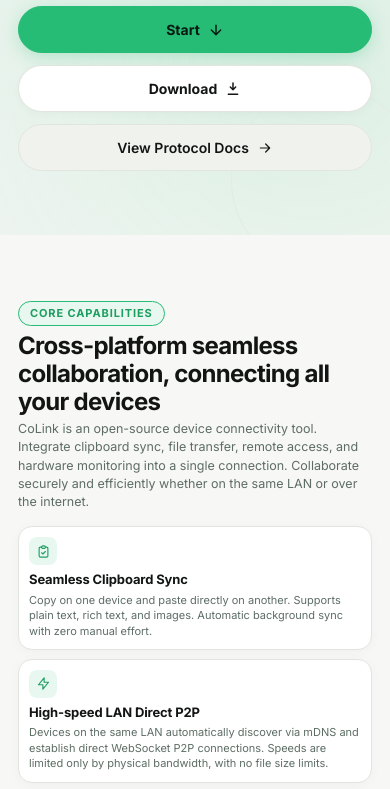
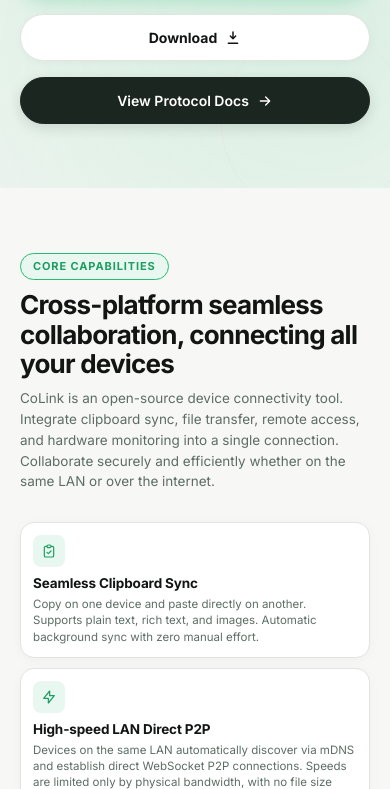
Before and after one commit to CoLinkDev/CoLinkDev.github.io, an Astro site: page / in a window 390 px wide. Shown: the part 254-1043 px from the top of the page. Built offline with nearby package versions, Linux system fonts and the light colour scheme; Astro itself is replaced by a stand-in of ours; a web font is replaced by a local one.

Commit message:
refactor(layout): redesign layout and improve responsive design
- remove hero brand logo from homepage
- increase container max-width to 1520px for wider layout
- add spring transition for smoother animations
- restructure navbar with CSS grid and left/center/right alignment
- refine dark theme colors and hover states for navbar and dropdowns
- adjust section padding, font sizes, and spacing for consistency
- update hero section layout with left-aligned content
- improve feature cards, security grid, and download cards with hover effects
- restructure footer with full-width layout and better spacing
- refine responsive breakpoints for tablet and mobile

```diff
--- a/src/styles/global.css
+++ b/src/styles/global.css
@@ -27,7 +27,7 @@
   --font-heading: "Google Sans", Inter, -apple-system, BlinkMacSystemFont, "Segoe UI", sans-serif;
 
   --nav-height: 64px;
-  --container-max: 1200px;
+  --container-max: 1520px;
   --radius-sm: 8px;
   --radius-md: 14px;
   --radius-lg: 18px;
@@ -39,6 +39,7 @@
 
   --transition-fast: 140ms ease;
   --transition-normal: 200ms ease;
+  --transition-spring: 420ms cubic-bezier(0.34, 1.25, 0.64, 1);
 }
 
 /* Dark Theme Tokens */
@@ -138,33 +139,83 @@
   right: 0;
   z-index: 1000;
   width: 100%;
-  padding: 12px 24px;
+  padding: 12px clamp(24px, 5vw, 80px);
   pointer-events: none;
+  box-sizing: border-box;
+  transition: padding var(--transition-spring);
 }
 
 .navbar {
   pointer-events: auto;
-  max-width: var(--container-max);
-  margin: 0 auto;
-  display: flex;
+  width: 100%;
+  max-width: 100%;
+  margin: 0;
+  display: grid;
+  grid-template-columns: 1fr auto 1fr;
   align-items: center;
-  justify-content: space-between;
-  padding: 6px 16px;
+  padding: 8px clamp(16px, 1.8vw, 28px);
   border-radius: var(--radius-pill);
-  background: rgba(247, 247, 245, 0.82);
+  background: rgba(247, 247, 245, 0.88);
   -webkit-backdrop-filter: blur(20px);
   backdrop-filter: blur(20px);
   border: 1px solid var(--border-subtle-translucent);
   box-shadow: var(--shadow-nav);
-  transition: background var(--transition-normal), border-color var(--transition-normal), box-shadow var(--transition-normal);
+  box-sizing: border-box;
+  transition: width var(--transition-spring), max-width var(--transition-spring), padding var(--transition-spring), background var(--transition-normal), border-color var(--transition-normal), box-shadow var(--transition-normal);
 }
 
 [data-theme="dark"] .navbar {
-  background: rgba(16, 22, 19, 0.88);
-  border-color: rgba(255, 255, 255, 0.1);
+  background: rgba(247, 247, 245, 0.92);
+  border-color: rgba(255, 255, 255, 0.4);
+  box-shadow: 0 12px 36px rgba(0, 0, 0, 0.35), 0 2px 8px rgba(0, 0, 0, 0.15);
+}
+
+[data-theme="dark"] .navbar .nav-brand {
+  color: #111613;
+}
+
+[data-theme="dark"] .navbar .mark path {
+  fill: #111613;
+}
+
+[data-theme="dark"] .navbar .nav-links li a {
+  color: #55625a;
+}
+
+[data-theme="dark"] .navbar .nav-links li a:hover {
+  color: #111613;
+  background: rgba(38, 188, 117, 0.14);
+}
+
+[data-theme="dark"] .navbar .nav-links li a.is-active {
+  color: #0f4f31;
+  background: var(--brand-green-light);
+}
+
+[data-theme="dark"] .navbar .lang-btn,
+[data-theme="dark"] .navbar .theme-btn {
+  background: #ffffff;
+  border-color: rgba(0, 0, 0, 0.12);
+  color: #111613;
+}
+
+[data-theme="dark"] .navbar .lang-btn:hover,
+[data-theme="dark"] .navbar .theme-btn:hover {
+  border-color: var(--brand-green);
+  color: var(--brand-green-dark);
+}
+
+[data-theme="dark"] .navbar .nav-gh-btn {
+  background: #111613;
+  color: #ffffff;
+}
+
+[data-theme="dark"] .navbar .nav-toggle {
+  color: #111613;
 }
 
 .nav-brand {
+  justify-self: start;
   display: flex;
   align-items: center;
   gap: 10px;
@@ -193,6 +244,7 @@
 }
 
 .nav-links {
+  justify-self: center;
   display: flex;
   align-items: center;
   gap: 4px;
@@ -222,12 +274,8 @@
   font-weight: 700;
 }
 
-[data-theme="dark"] .nav-links li a.is-active {
-  color: #4fe89b;
-  background: rgba(38, 188, 117, 0.2);
-}
-
 .nav-right-actions {
+  justify-self: end;
   display: flex;
   align-items: center;
   gap: 8px;
@@ -349,11 +397,29 @@
   background: var(--brand-green-tint);
 }
 
+[data-theme="dark"] .lang-dropdown,
+[data-theme="dark"] .theme-dropdown {
+  background: #ffffff;
+  border-color: rgba(0, 0, 0, 0.12);
+  box-shadow: 0 14px 40px rgba(0, 0, 0, 0.25);
+}
+
+[data-theme="dark"] .lang-option,
+[data-theme="dark"] .theme-option {
+  color: #55625a;
+}
+
 [data-theme="dark"] .lang-option:hover,
-[data-theme="dark"] .theme-option:hover,
+[data-theme="dark"] .theme-option:hover {
+  background: var(--brand-green-light);
+  color: var(--brand-green-dark);
+}
+
 [data-theme="dark"] .lang-option.is-active,
 [data-theme="dark"] .theme-option.is-active {
-  color: #4fe89b;
+  font-weight: 700;
+  color: var(--brand-green-dark);
+  background: var(--brand-green-tint);
 }
 
 .nav-gh-btn {
@@ -439,37 +505,46 @@
   max-height: 100dvh;
   display: flex;
   flex-direction: column;
-  justify-content: center;
-  align-items: center;
+  justify-content: flex-start;
+  align-items: stretch;
   box-sizing: border-box;
-  padding: clamp(50px, 6.5vh, 76px) clamp(20px, 4vw, 48px);
+  padding-top: calc(var(--nav-height) + clamp(16px, 2.5vh, 32px));
+  padding-bottom: clamp(16px, 2.5vh, 32px);
+  padding-left: clamp(24px, 5vw, 80px);
+  padding-right: clamp(24px, 5vw, 80px);
   scroll-snap-align: start;
   scroll-snap-stop: always;
   overflow: hidden;
+  transition: padding var(--transition-spring);
 }
 
 .section-inner {
   width: 100%;
-  max-width: var(--container-max);
-  margin: 0 auto;
+  max-width: 100%;
+  margin: 0;
   display: flex;
   flex-direction: column;
-  justify-content: center;
+  align-items: flex-start;
+  justify-content: flex-start;
   position: relative;
   z-index: 1;
+  height: 100%;
+  flex: 1;
 }
 
 /* Common Section Headers */
 .section-header {
-  max-width: 820px;
-  margin-bottom: clamp(10px, 1.8vh, 18px);
+  width: 100%;
+  max-width: 980px;
+  text-align: left;
+  margin-bottom: clamp(22px, 3.5vh, 40px);
 }
 
 .section-badge {
   display: inline-flex;
   align-items: center;
-  gap: 5px;
-  padding: 3px 11px;
+  gap: 6px;
+  padding: 4px 12px;
   border: 1px solid var(--border-hover);
   border-radius: var(--radius-pill);
   background: var(--brand-green-light);
@@ -478,7 +553,7 @@
   font-weight: 700;
   letter-spacing: 0.08em;
   text-transform: uppercase;
-  margin-bottom: clamp(4px, 0.8vh, 8px);
+  margin-bottom: clamp(8px, 1.2vh, 12px);
 }
 
 [data-theme="dark"] .section-badge {
@@ -487,37 +562,55 @@
 }
 
 .section-heading {
-  margin: 0 0 clamp(4px, 0.6vh, 6px);
-  font-size: clamp(24px, 3.2vw, 34px);
+  margin: 0 0 clamp(6px, 1vh, 10px);
+  font-size: clamp(26px, 3.2vw, 42px);
   font-weight: 700;
   letter-spacing: -0.03em;
   line-height: 1.15;
   color: var(--text-primary);
+  text-align: left;
+  font-family: var(--font-heading);
 }
 
 .section-desc {
   margin: 0;
   color: var(--text-secondary);
-  font-size: clamp(12.5px, 1.15vw, 14px);
-  line-height: 1.45;
+  font-size: clamp(13.5px, 1.2vw, 16px);
+  line-height: 1.55;
+  text-align: left;
+  font-family: var(--font-sans);
 }
 
 /* ==========================================================================
-   Section 0: Hero Section (全屏首屏)
+   Section 0: Hero Section (主页居中、醒目开阔)
    ========================================================================== */
 
 .hero-section {
   position: relative;
   overflow: hidden;
+  display: flex;
+  flex-direction: column;
+  justify-content: center;
+  align-items: stretch;
+  padding-top: calc(var(--nav-height) + clamp(16px, 2vh, 32px));
+  padding-bottom: clamp(24px, 4vh, 48px);
   background:
-    radial-gradient(circle at 80% 65%, rgba(38, 188, 117, 0.12), transparent 32rem),
-    radial-gradient(circle at 20% 25%, rgba(38, 188, 117, 0.06), transparent 26rem);
+    radial-gradient(circle at 80% 65%, rgba(38, 188, 117, 0.12), transparent 36rem),
+    radial-gradient(circle at 20% 25%, rgba(38, 188, 117, 0.06), transparent 28rem);
+}
+
+.hero-section .section-inner {
+  display: flex;
+  flex-direction: column;
+  justify-content: center;
+  align-items: flex-start;
+  height: 100%;
 }
 
 .hero-section::before {
   position: absolute;
-  right: clamp(-100px, -5vw, -30px);
-  bottom: clamp(-120px, -7vw, -40px);
+  right: clamp(-80px, -4vw, -20px);
+  bottom: clamp(-100px, -6vw, -30px);
   width: min(48vw, 680px);
   aspect-ratio: 1;
   border: 1px solid var(--border-subtle);
@@ -527,46 +620,36 @@
   opacity: 0.6;
 }
 
-.hero-brand {
-  display: inline-flex;
-  align-items: center;
-  gap: 12px;
-  font-size: 28px;
-  font-weight: 700;
-  color: var(--text-primary);
-  margin-bottom: clamp(14px, 2.5vh, 24px);
-}
-
-.hero-brand .mark {
-  width: 32px;
-  height: 32px;
-}
-
 .hero-content {
-  max-width: 780px;
+  align-self: flex-start;
+  margin: 0;
+  max-width: 980px;
+  text-align: left;
 }
 
 .hero-eyebrow {
-  margin: 0 0 clamp(10px, 1.8vh, 16px);
+  margin: 0 0 clamp(12px, 2vh, 20px);
   color: var(--text-secondary);
-  font-size: clamp(13px, 1.3vw, 15px);
+  font-size: clamp(13.5px, 1.3vw, 16px);
   font-weight: 600;
   letter-spacing: 0.08em;
 }
 
 .hero-title {
-  margin: 0 0 clamp(20px, 3.5vh, 36px);
-  font-size: clamp(52px, 8.5vw, 100px);
+  margin: 0 0 clamp(24px, 4vh, 48px);
+  font-size: clamp(52px, 8.5vw, 108px);
   font-weight: 700;
   letter-spacing: -0.045em;
-  line-height: 0.95;
+  line-height: 0.96;
   color: var(--text-primary);
+  text-align: left;
 }
 
 .hero-actions {
   display: flex;
   align-items: center;
-  gap: 12px;
+  justify-content: flex-start;
+  gap: 16px;
   flex-wrap: wrap;
 }
 
@@ -622,19 +705,36 @@
   display: inline-flex;
   align-items: center;
   gap: 8px;
-  padding: 12px 20px;
-  border: 1px solid var(--border-subtle);
+  padding: 12px 22px;
+  border: 1px solid #1c2620;
   border-radius: var(--radius-pill);
-  background: var(--bg-surface-subtle);
-  color: var(--text-primary);
+  background: #1c2620;
+  color: #ffffff;
   font-size: 14px;
   font-weight: 600;
   text-decoration: none;
-  transition: border-color var(--transition-normal), color var(--transition-normal);
+  box-shadow: 0 4px 14px rgba(0, 0, 0, 0.12);
+  transition: background var(--transition-normal), border-color var(--transition-normal), color var(--transition-normal), box-shadow var(--transition-normal);
 }
 
 .protocol-link:hover {
-  border-color: var(--text-primary);
+  background: #2b3a31;
+  border-color: #2b3a31;
+  color: #ffffff;
+  box-shadow: 0 6px 18px rgba(0, 0, 0, 0.18);
+}
+
+[data-theme="dark"] .protocol-link {
+  background: rgba(255, 255, 255, 0.1);
+  border-color: rgba(255, 255, 255, 0.22);
+  color: #ffffff;
+  box-shadow: 0 4px 14px rgba(0, 0, 0, 0.3);
+}
+
+[data-theme="dark"] .protocol-link:hover {
+  background: rgba(255, 255, 255, 0.18);
+  border-color: rgba(255, 255, 255, 0.38);
+  color: #ffffff;
 }
 
 .protocol-link svg {
@@ -644,7 +744,7 @@
   stroke: currentColor;
   stroke-linecap: round;
   stroke-linejoin: round;
-  stroke-width: 1.8;
+  stroke-width: 2;
 }
 
 /* ==========================================================================
@@ -658,34 +758,39 @@
 .feature-grid-9 {
   display: grid;
   grid-template-columns: repeat(3, 1fr);
-  gap: clamp(6px, 1vh, 12px) clamp(8px, 1.2vw, 16px);
+  gap: clamp(8px, 1.2vh, 14px) clamp(10px, 1.4vw, 18px);
+  width: 100%;
 }
 
 .feature-card {
   display: flex;
   flex-direction: column;
-  padding: clamp(8px, 1.2vh, 14px) clamp(10px, 1.2vw, 16px);
+  align-items: flex-start;
+  text-align: left;
+  padding: clamp(10px, 1.4vh, 16px) clamp(12px, 1.3vw, 18px);
   border: 1px solid var(--border-subtle);
   border-radius: var(--radius-md);
   background: var(--bg-surface);
   box-shadow: var(--shadow-card);
-  transition: border-color var(--transition-normal);
+  transition: border-color var(--transition-normal), box-shadow var(--transition-normal);
 }
 
 .feature-card:hover {
   border-color: var(--brand-green);
+  box-shadow: 0 4px 16px var(--brand-green-tint);
 }
 
 .feature-icon-box {
   display: flex;
   align-items: center;
   justify-content: center;
-  width: 28px;
-  height: 28px;
+  width: 32px;
+  height: 32px;
   border-radius: var(--radius-sm);
   background: var(--brand-green-light);
   color: var(--brand-green-dark);
-  margin-bottom: clamp(4px, 0.6vh, 8px);
+  margin-bottom: clamp(4px, 0.7vh, 8px);
+  flex-shrink: 0;
 }
 
 [data-theme="dark"] .feature-icon-box {
@@ -693,8 +798,8 @@
 }
 
 .feature-icon-box svg {
-  width: 15px;
-  height: 15px;
+  width: 16px;
+  height: 16px;
   fill: none;
   stroke: currentColor;
   stroke-linecap: round;
@@ -704,17 +809,19 @@
 
 .feature-title {
   margin: 0 0 3px;
-  font-size: clamp(13px, 1.15vw, 14.5px);
+  font-size: clamp(13.5px, 1.15vw, 15px);
   font-weight: 700;
   color: var(--text-primary);
   letter-spacing: -0.01em;
+  text-align: left;
 }
 
 .feature-card p {
   margin: 0;
   color: var(--text-secondary);
-  font-size: clamp(11px, 0.95vw, 12px);
-  line-height: 1.4;
+  font-size: clamp(11.5px, 0.95vw, 12.5px);
+  line-height: 1.42;
+  text-align: left;
 }
 
 /* ==========================================================================
@@ -740,9 +847,9 @@
 
 .cb-viewer {
   display: grid;
-  grid-template-columns: minmax(320px, 1.15fr) minmax(280px, 1fr);
-  gap: clamp(20px, 3.5vw, 48px);
-  align-items: center;
+  grid-template-columns: minmax(360px, 1.3fr) minmax(300px, 1fr);
+  gap: clamp(24px, 4.5vw, 64px);
+  align-items: stretch;
   width: 100%;
 }
 
@@ -750,17 +857,17 @@
   position: relative;
   width: 100%;
   display: flex;
-  justify-content: center;
-  align-items: center;
+  justify-content: flex-start;
+  align-items: flex-start;
 }
 
 .cb-stage-img-box {
   position: relative;
   width: 100%;
-  max-height: min(420px, 50vh);
+  max-height: min(460px, 52vh);
   display: flex;
   justify-content: center;
-  align-items: center;
+  align-items: flex-start;
   padding: 0;
   overflow: hidden;
   border: 1px solid rgba(255, 255, 255, 0.15);
@@ -780,7 +887,7 @@
   display: block;
   width: 100%;
   height: auto;
-  max-height: min(420px, 50vh);
+  max-height: min(460px, 52vh);
   object-fit: contain;
   border-radius: calc(var(--radius-lg) - 1px);
   transition: opacity 140ms ease;
@@ -791,41 +898,48 @@
   flex-direction: column;
   gap: clamp(10px, 1.6vh, 16px);
   align-items: flex-start;
+  text-align: left;
+  margin-top: 0;
+  padding-top: 0;
+  height: 100%;
 }
 
 .cb-content-box {
   display: flex;
   flex-direction: column;
-  gap: 6px;
+  gap: 8px;
+  text-align: left;
 }
 
 .cb-item-title {
   margin: 0;
-  font-size: clamp(18px, 2vw, 24px);
+  font-size: clamp(22px, 2.6vw, 32px);
   font-weight: 700;
   color: #ffffff;
   letter-spacing: -0.015em;
   line-height: 1.2;
+  text-align: left;
 }
 
 .cb-item-desc {
   margin: 0;
   color: #a4b5ab;
-  font-size: clamp(13px, 1.15vw, 14.5px);
-  line-height: 1.55;
-  max-width: 48ch;
+  font-size: clamp(14px, 1.25vw, 16px);
+  line-height: 1.65;
+  max-width: 54ch;
+  text-align: left;
 }
 
 .cb-dots {
   display: flex;
   align-items: center;
-  gap: 7px;
+  gap: 8px;
   margin-top: 2px;
 }
 
 .cb-dot {
-  width: 24px;
-  height: 5px;
+  width: 28px;
+  height: 6px;
   border-radius: 3px;
   border: none;
   background: rgba(255, 255, 255, 0.2);
@@ -839,29 +953,29 @@
 }
 
 .cb-dot.is-active {
-  width: 36px;
+  width: 44px;
   background: var(--brand-green);
 }
 
 .cb-actions {
   display: flex;
   align-items: center;
-  gap: 12px;
+  gap: 14px;
   margin-top: 4px;
 }
 
 .btn-yt-demo {
   display: inline-flex;
   align-items: center;
-  gap: 7px;
-  padding: 8px 18px;
+  gap: 8px;
+  padding: 10px 22px;
   border-radius: var(--radius-pill);
   background: #ff0000;
   color: #ffffff;
-  font-size: 13px;
+  font-size: 13.5px;
   font-weight: 700;
   text-decoration: none;
-  box-shadow: 0 4px 12px rgba(255, 0, 0, 0.25);
+  box-shadow: 0 4px 14px rgba(255, 0, 0, 0.28);
   transition: opacity var(--transition-fast);
 }
 
@@ -870,34 +984,35 @@
 }
 
 .btn-yt-demo svg {
-  width: 15px;
-  height: 15px;
+  width: 16px;
+  height: 16px;
   fill: currentColor;
 }
 
 .cb-switch-hint {
   display: inline-flex;
   align-items: center;
-  gap: 10px;
-  margin-top: 4px;
+  gap: 12px;
+  margin-top: auto;
+  margin-bottom: 0;
   pointer-events: none;
   user-select: none;
   opacity: 0.95;
 }
 
 .cb-dashed-line {
-  width: 64px;
-  height: 20px;
+  width: 72px;
+  height: 22px;
 }
 
 .cb-hint-text {
-  font-size: 15px;
+  font-size: clamp(15px, 1.4vw, 18px);
   font-weight: 700;
   color: var(--brand-green);
 }
 
 /* ==========================================================================
-   Section 3: Security & Privacy (安全与隐私 - 3+2 对称排版)
+   Section 3: Security & Privacy (安全与隐私 - 3+2 稳健排版)
    ========================================================================== */
 
 .security-section {
@@ -907,7 +1022,8 @@
 .sec-specs-grid {
   display: grid;
   grid-template-columns: repeat(6, 1fr);
-  gap: clamp(8px, 1.2vh, 14px) clamp(8px, 1.2vw, 16px);
+  gap: clamp(10px, 1.4vh, 16px) clamp(12px, 1.5vw, 20px);
+  width: 100%;
 }
 
 .spec-item:nth-child(1),
@@ -916,27 +1032,27 @@
   grid-column: span 2;
 }
 
-.spec-item:nth-child(4) {
-  grid-column: 2 / span 2;
-}
-
+.spec-item:nth-child(4),
 .spec-item:nth-child(5) {
-  grid-column: 4 / span 2;
+  grid-column: span 3;
 }
 
 .spec-item {
   display: flex;
   flex-direction: column;
-  padding: clamp(10px, 1.4vh, 16px) clamp(12px, 1.4vw, 18px);
+  align-items: flex-start;
+  text-align: left;
+  padding: clamp(12px, 1.5vh, 18px) clamp(14px, 1.4vw, 20px);
   border: 1px solid var(--border-subtle);
   border-radius: var(--radius-md);
   background: var(--bg-surface);
   box-shadow: var(--shadow-card);
-  transition: border-color var(--transition-normal);
+  transition: border-color var(--transition-normal), box-shadow var(--transition-normal);
 }
 
 .spec-item:hover {
   border-color: var(--brand-green);
+  box-shadow: 0 4px 16px var(--brand-green-tint);
 }
 
 .spec-icon {
@@ -949,6 +1065,7 @@
   background: var(--brand-green-light);
   color: var(--brand-green-dark);
   margin-bottom: clamp(6px, 0.8vh, 10px);
+  flex-shrink: 0;
 }
 
 [data-theme="dark"] .spec-icon {
@@ -965,19 +1082,28 @@
   stroke-width: 1.8;
 }
 
+.spec-content {
+  display: flex;
+  flex-direction: column;
+  align-items: flex-start;
+  text-align: left;
+}
+
 .spec-content h4 {
-  margin: 0 0 3px;
-  font-size: clamp(13.5px, 1.2vw, 15px);
+  margin: 0 0 4px;
+  font-size: clamp(14.5px, 1.2vw, 16.5px);
   font-weight: 700;
   color: var(--text-primary);
   letter-spacing: -0.01em;
+  text-align: left;
 }
 
 .spec-content p {
   margin: 0;
   color: var(--text-secondary);
-  font-size: clamp(11.5px, 0.95vw, 12.5px);
-  line-height: 1.45;
+  font-size: clamp(11.8px, 0.95vw, 12.8px);
+  line-height: 1.48;
+  text-align: left;
 }
 
 /* ==========================================================================
@@ -991,28 +1117,34 @@
 .download-cards-grid {
   display: grid;
   grid-template-columns: repeat(5, 1fr);
-  gap: clamp(8px, 1.2vw, 14px);
+  gap: clamp(10px, 1.4vw, 18px);
+  width: 100%;
 }
 
 .dl-card {
   display: flex;
   flex-direction: column;
-  padding: clamp(12px, 1.6vh, 18px) clamp(10px, 1.2vw, 15px);
+  align-items: flex-start;
+  text-align: left;
+  padding: clamp(14px, 1.8vh, 20px) clamp(12px, 1.3vw, 16px);
   border: 1px solid var(--border-subtle);
   border-radius: var(--radius-md);
   background: var(--bg-surface);
   box-shadow: var(--shadow-card);
-  transition: border-color var(--transition-normal);
+  transition: border-color var(--transition-normal), box-shadow var(--transition-normal);
+  min-height: auto;
 }
 
 .dl-card:hover {
   border-color: var(--brand-green);
+  box-shadow: 0 4px 16px var(--brand-green-tint);
 }
 
 .dl-header {
   display: flex;
   align-items: center;
-  justify-content: space-between;
+  justify-content: flex-start;
+  width: 100%;
   margin-bottom: clamp(8px, 1.2vh, 12px);
 }
 
@@ -1020,11 +1152,12 @@
   display: flex;
   align-items: center;
   justify-content: center;
-  width: 40px;
-  height: 40px;
+  width: 38px;
+  height: 38px;
   border-radius: var(--radius-sm);
   background: var(--text-primary);
   color: var(--bg-main);
+  flex-shrink: 0;
 }
 
 .dl-platform-icon svg {
@@ -1040,17 +1173,19 @@
 
 .dl-card h3 {
   margin: 0 0 4px;
-  font-size: clamp(13.5px, 1.15vw, 15px);
+  font-size: clamp(14px, 1.15vw, 16px);
   font-weight: 700;
   color: var(--text-primary);
   letter-spacing: -0.01em;
+  text-align: left;
 }
 
 .dl-card p {
-  margin: 0 0 12px;
+  margin: 0 0 14px;
   color: var(--text-secondary);
-  font-size: clamp(11px, 0.95vw, 12px);
-  line-height: 1.4;
+  font-size: clamp(11.5px, 0.95vw, 12.5px);
+  line-height: 1.42;
+  text-align: left;
   flex-grow: 1;
 }
 
@@ -1059,7 +1194,7 @@
   align-items: center;
   justify-content: center;
   gap: 6px;
-  padding: 7px 12px;
+  padding: 7px 14px;
   border: 1px solid var(--border-subtle);
   border-radius: var(--radius-pill);
   background: var(--text-primary);
@@ -1067,6 +1202,9 @@
   font-size: 12px;
   font-weight: 600;
   text-decoration: none;
+  margin-top: auto;
+  align-self: stretch;
+  text-align: center;
   transition: opacity var(--transition-fast);
 }
 
@@ -1084,7 +1222,7 @@
 }
 
 /* ==========================================================================
-   Section 5: Site Footer (最后一页整屏居中)
+   Section 5: Site Footer (底部导航)
    ========================================================================== */
 
 .site-footer {
@@ -1097,12 +1235,15 @@
   max-height: 100dvh;
   display: flex;
   flex-direction: column;
-  justify-content: center;
-  align-items: center;
+  justify-content: space-between;
+  align-items: stretch;
   background: #111613;
   color: #ffffff;
   border-top: 1px solid rgba(255, 255, 255, 0.08);
-  padding: clamp(50px, 6.5vh, 76px) clamp(20px, 4vw, 48px);
+  padding-top: calc(var(--nav-height) + clamp(20px, 4vh, 48px));
+  padding-bottom: clamp(24px, 4vh, 48px);
+  padding-left: clamp(24px, 5.5vw, 88px);
+  padding-right: clamp(24px, 5.5vw, 88px);
   scroll-snap-align: start;
   scroll-snap-stop: always;
   box-sizing: border-box;
@@ -1110,68 +1251,84 @@
 }
 
 .site-footer .section-inner {
-  gap: clamp(28px, 4.5vh, 50px);
+  display: flex;
+  flex-direction: column;
+  justify-content: space-between;
+  align-items: flex-start;
+  height: 100%;
+  width: 100%;
 }
 
 .footer-top {
   display: flex;
   justify-content: space-between;
-  gap: 40px;
+  align-items: flex-start;
+  width: 100%;
+  gap: clamp(36px, 6vw, 96px);
   flex-wrap: wrap;
 }
 
 .footer-brand-col {
-  max-width: 360px;
+  max-width: 480px;
+  text-align: left;
 }
 
 .footer-brand-col .brand {
   display: inline-flex;
   align-items: center;
-  gap: 12px;
-  font-size: 24px;
+  gap: 14px;
+  font-size: clamp(26px, 2.5vw, 32px);
   font-weight: 700;
   color: #ffffff;
+  font-family: var(--font-heading);
+}
+
+.footer-brand-col .brand span {
+  font-family: var(--font-heading);
 }
 
 .footer-brand-col .brand .mark {
-  width: 24px;
-  height: 24px;
+  width: 28px;
+  height: 28px;
 }
 
 .footer-brand-col p {
-  margin: 12px 0 0;
+  margin: 16px 0 0;
   color: #9cb0a5;
-  font-size: 13.5px;
-  line-height: 1.6;
+  font-size: clamp(14px, 1.2vw, 15.5px);
+  line-height: 1.7;
+  text-align: left;
 }
 
 .footer-nav-col {
   display: flex;
-  gap: clamp(32px, 5vw, 64px);
-  flex-wrap: wrap;
+  gap: clamp(48px, 7vw, 100px);
+  text-align: left;
 }
 
 .footer-group-title {
-  margin: 0 0 12px;
-  font-size: 11.5px;
+  margin: 0 0 16px;
+  font-size: 12.5px;
   font-weight: 700;
-  letter-spacing: 0.1em;
+  letter-spacing: 0.08em;
   text-transform: uppercase;
   color: var(--brand-green);
+  text-align: left;
 }
 
 .footer-group-links {
   display: flex;
   flex-direction: column;
-  gap: 8px;
+  gap: 12px;
   list-style: none;
   padding: 0;
   margin: 0;
+  text-align: left;
 }
 
 .footer-group-links a {
   color: #9cb0a5;
-  font-size: 13.5px;
+  font-size: 14px;
   text-decoration: none;
   transition: color var(--transition-fast);
 }
@@ -1181,15 +1338,16 @@
 }
 
 .footer-bottom {
-  padding-top: clamp(14px, 2.5vh, 24px);
+  width: 100%;
+  padding-top: clamp(18px, 3vh, 28px);
   border-top: 1px solid rgba(255, 255, 255, 0.08);
   color: #6b7c73;
-  font-size: 12.5px;
+  font-size: 13px;
   display: flex;
   align-items: center;
   justify-content: space-between;
   flex-wrap: wrap;
-  gap: 12px;
+  gap: 14px;
 }
 
 /* ==========================================================================
@@ -1208,7 +1366,7 @@
     max-height: none;
     scroll-snap-align: none;
     overflow: visible;
-    padding: 64px 18px;
+    padding: 64px 20px;
   }
 
   .feature-grid-9 {
@@ -1221,7 +1379,7 @@
   }
 
   .sec-specs-grid {
-    grid-template-columns: 1fr;
+    grid-template-columns: repeat(2, 1fr);
   }
 
   .spec-item:nth-child(1),
@@ -1232,8 +1390,16 @@
     grid-column: span 1;
   }
 
+  .spec-item:nth-child(5) {
+    grid-column: span 2;
+  }
+
   .download-cards-grid {
     grid-template-columns: repeat(2, 1fr);
+  }
+
+  .dl-card:nth-child(5) {
+    grid-column: span 2;
   }
 }
 
@@ -1243,6 +1409,8 @@
   }
 
   .navbar {
+    display: flex;
+    justify-content: space-between;
     padding: 6px 14px;
   }
 
@@ -1295,8 +1463,20 @@
     grid-template-columns: 1fr;
   }
 
+  .sec-specs-grid {
+    grid-template-columns: 1fr;
+  }
+
+  .spec-item:nth-child(5) {
+    grid-column: span 1;
+  }
+
   .download-cards-grid {
     grid-template-columns: 1fr;
+  }
+
+  .dl-card:nth-child(5) {
+    grid-column: span 1;
   }
 
   .footer-top {
```
Also changed, not shown: src/pages/index.astro (+0 -8 lines).
